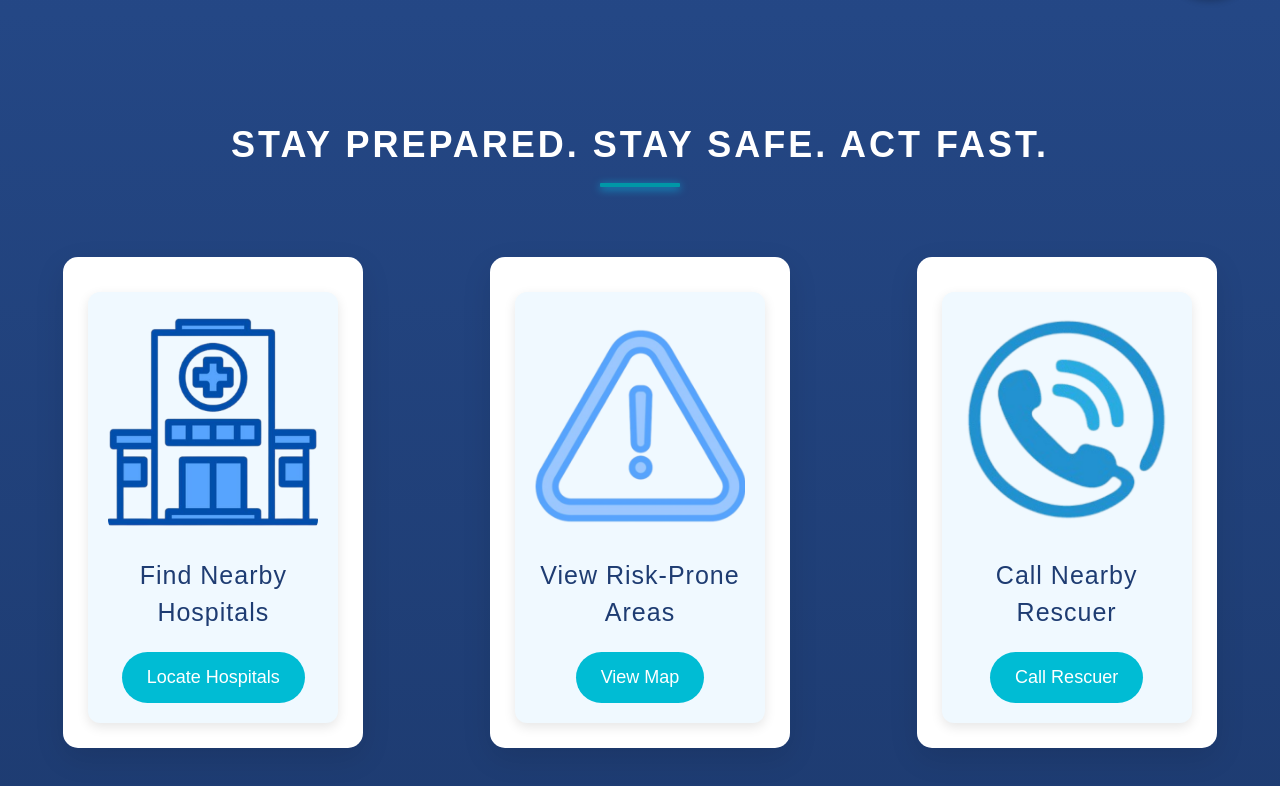
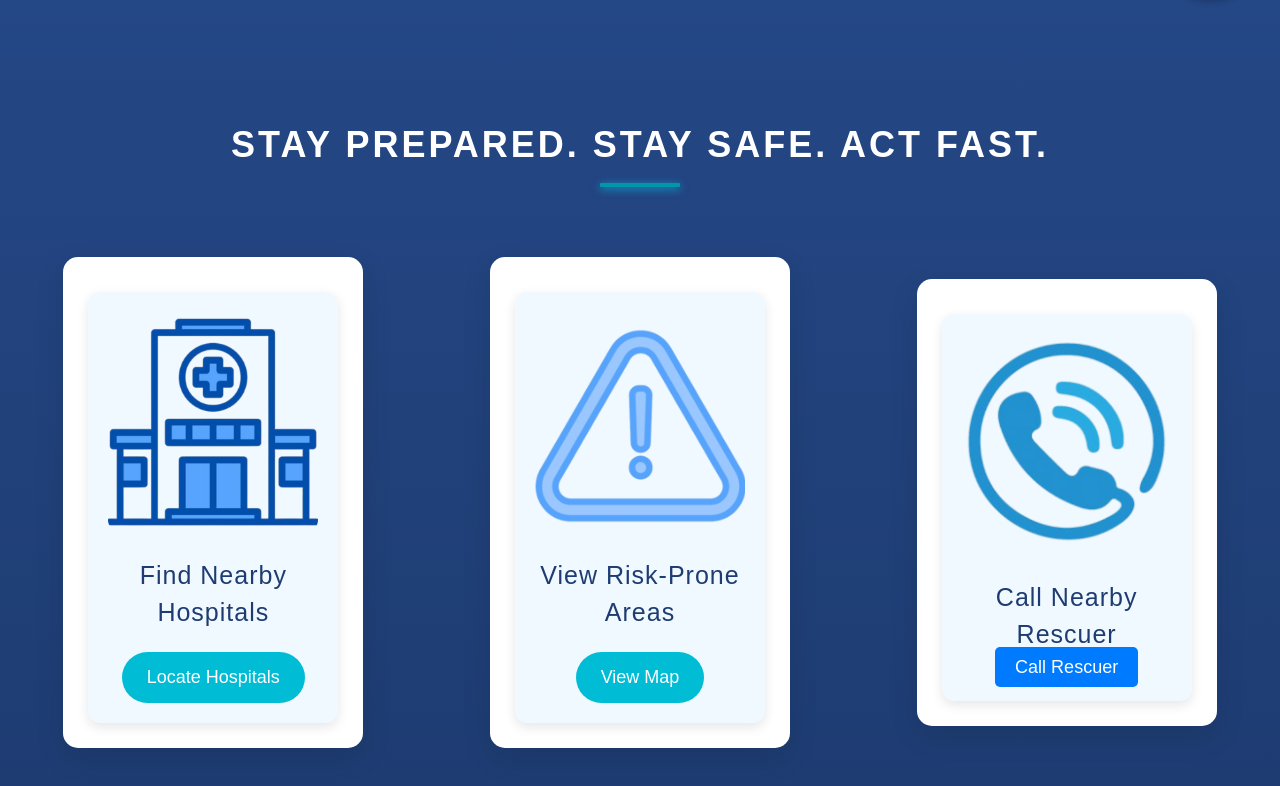
Before and after one commit to diyaaahh/DisasterAid, a React (Vite) app in the folder DisasterAidNavigator/: page / in a window 1280 px wide. Shown: the part 782-1568 px from the top of the page. Built offline with nearby package versions, Linux system fonts and the light colour scheme.

Commit message:
Added call

```diff
--- a/DisasterAidNavigator/src/components/Frame.jsx
+++ b/DisasterAidNavigator/src/components/Frame.jsx
@@ -10,6 +10,14 @@ function Frame() {
 
   const openPopup = () => setIsPopupVisible(true);
   const closePopup = () => setIsPopupVisible(false);
+
+  function checkCall() {
+    if (!navigator.userAgent.match(/Mobi/)) {
+      openPopup();
+    }
+
+  }
+
 
   return (
     <>
@@ -72,9 +80,9 @@ function Frame() {
             <img src={call} alt="Map" className="map-image" />
             <div className="medical-text">Call Nearby Rescuer</div>
             <div className="call">
-              <button id="open-popup " className="button" onClick={openPopup}>
-                Call Rescuer
-              </button>
+              {/* <button id="open-popup " className="button" onClick={openPopup} > */}
+              <a  id="open-popup" className="button" href="tel:+977 9842136211" onClick={checkCall}>Call Rescuer</a>
+              {/* </button> */}
             </div>
           </div>
         </div>
--- a/DisasterAidNavigator/src/pages/DisasterPage.jsx
+++ b/DisasterAidNavigator/src/pages/DisasterPage.jsx
@@ -11,7 +11,7 @@ const HeatmapLayer = ({ points }) => {
     if (points.length > 0) {
       const heatLayer = L.heatLayer(points, {
         radius: 9,
-        blur: 25,
+        blur: 35,
         maxZoom: 17,
         gradient: {
           0.2: 'blue',
@@ -82,11 +82,11 @@ const DisasterHeatmap = () => {
             way["natural"="water"](around:1000,${currentLocation[0]},${currentLocation[1]});
 
             // Landslide-prone areas
-            way["natural"="cliff"](around:2000,${currentLocation[0]},${currentLocation[1]});
-            way["natural"="ridge"](around:2000,${currentLocation[0]},${currentLocation[1]});
+            way["natural"="cliff"](around:3000,${currentLocation[0]},${currentLocation[1]});
+            way["natural"="ridge"](around:3000,${currentLocation[0]},${currentLocation[1]});
 
             // Earthquake fault lines
-            way["geological"="fault"](around:2000,${currentLocation[0]},${currentLocation[1]});
+            way["geological"="fault"](around:3000,${currentLocation[0]},${currentLocation[1]});
           );
           out body;
           >;
--- a/DisasterAidNavigator/src/pages/NearbyHospitalPage.jsx
+++ b/DisasterAidNavigator/src/pages/NearbyHospitalPage.jsx
@@ -74,6 +74,11 @@ export default function HospitalPage() {
     return (meters / 1000).toFixed(1) + ' km';
   };
 
+  function checkCall() {
+    if (!navigator.userAgent.match(/Mobi/)) {
+      alert("This feature is only available on mobile devices.");
+    }
+  }
 
   return (
     <div className="flex h-screen">
@@ -143,6 +148,8 @@ export default function HospitalPage() {
                     </div>
                   </div>
                 )}
+
+                <a  href="tel:+977 9842136211" onClick={checkCall}>Call Us 📞</a>
               </div>
             )
           )}
@@ -182,6 +189,8 @@ export default function HospitalPage() {
             </div>
           )}
 
+
+
         </nav>
       </div>
 
```
